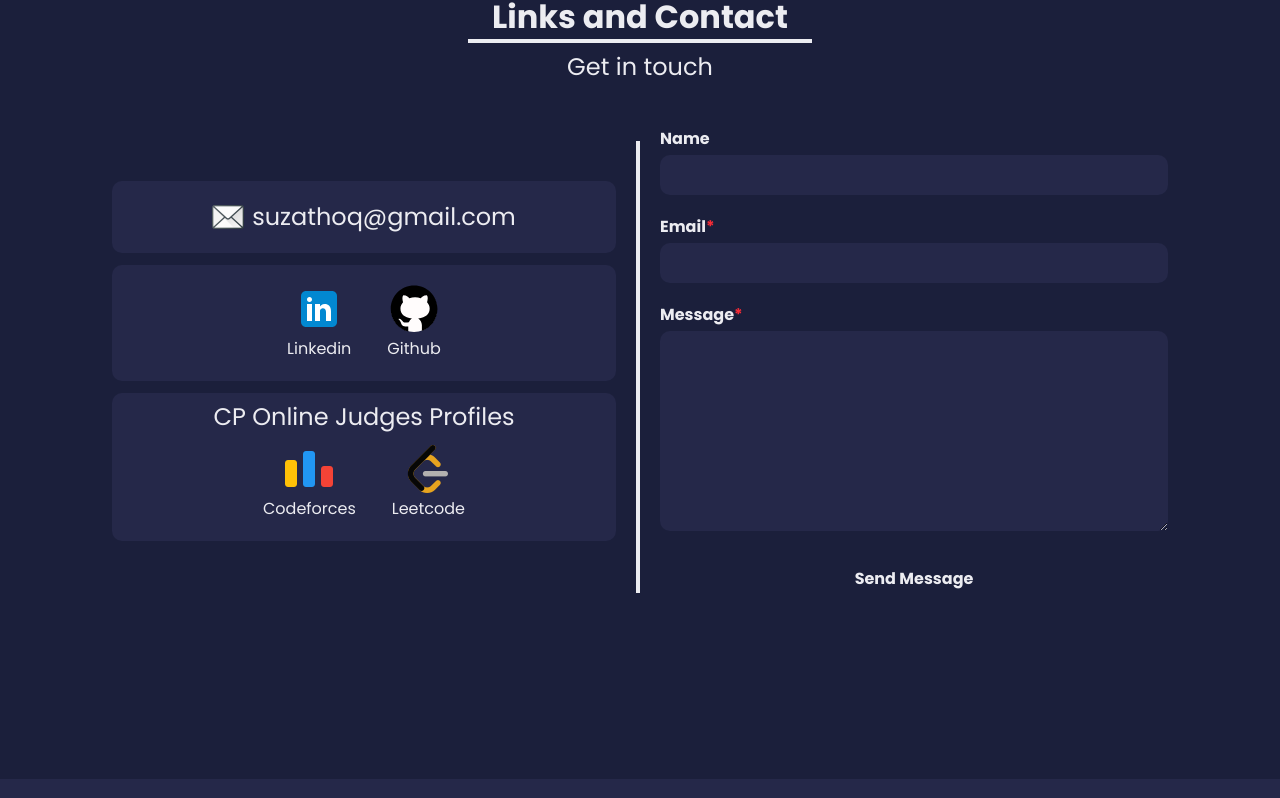
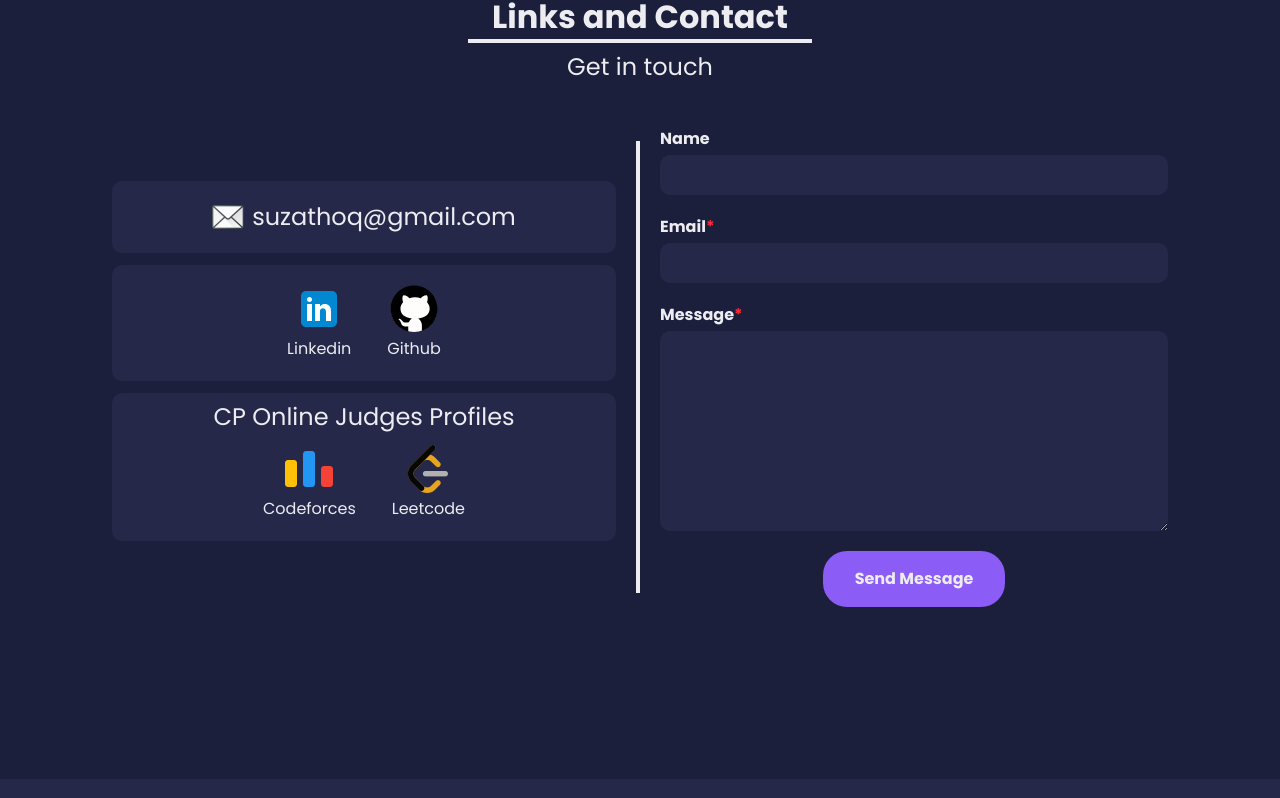
Before and after one commit to smsh119/shuzat-devfolio, a Next.js app: page / in a window 1280 px wide. Shown: the part 2946-3744 px from the top of the page. Built offline with nearby package versions, Linux system fonts and the light colour scheme.

Commit message:
Fixed tailwindcss dynamic generation issue on Button.jsx. Added bgColorMap to Button for the fix.

```diff
--- a/components/Button.jsx
+++ b/components/Button.jsx
@@ -1,5 +1,14 @@
 import Image from "next/image";
 import Link from "next/link";
+
+const bgColorMap = {
+  bg: "bg-bg",
+  primary: "bg-primary",
+  secondary: "bg-secondary",
+  text: "bg-text",
+  accent: "bg-accent",
+  danger: "bg-danger",
+};
 
 function Button({
   children,
@@ -10,8 +19,8 @@ function Button({
   ...rest
 }) {
   let customClass = "";
-  // add style based on type prop
-  if (color !== undefined) customClass = `bg-${color}`;
+  // add style based on color prop
+  if (color !== undefined) customClass = bgColorMap[color];
 
   // add style based on size prop
   if (size === "lg")
```
